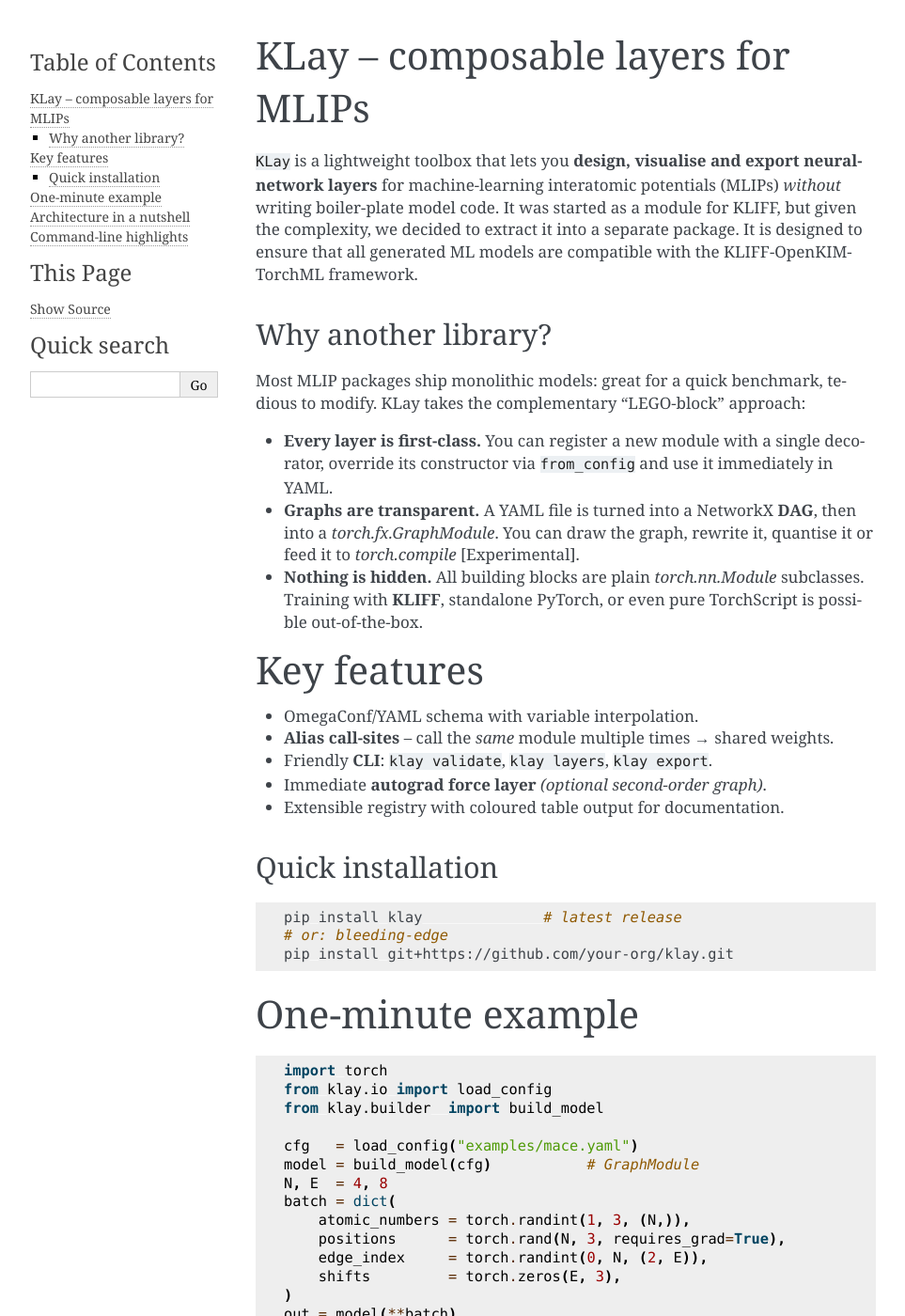
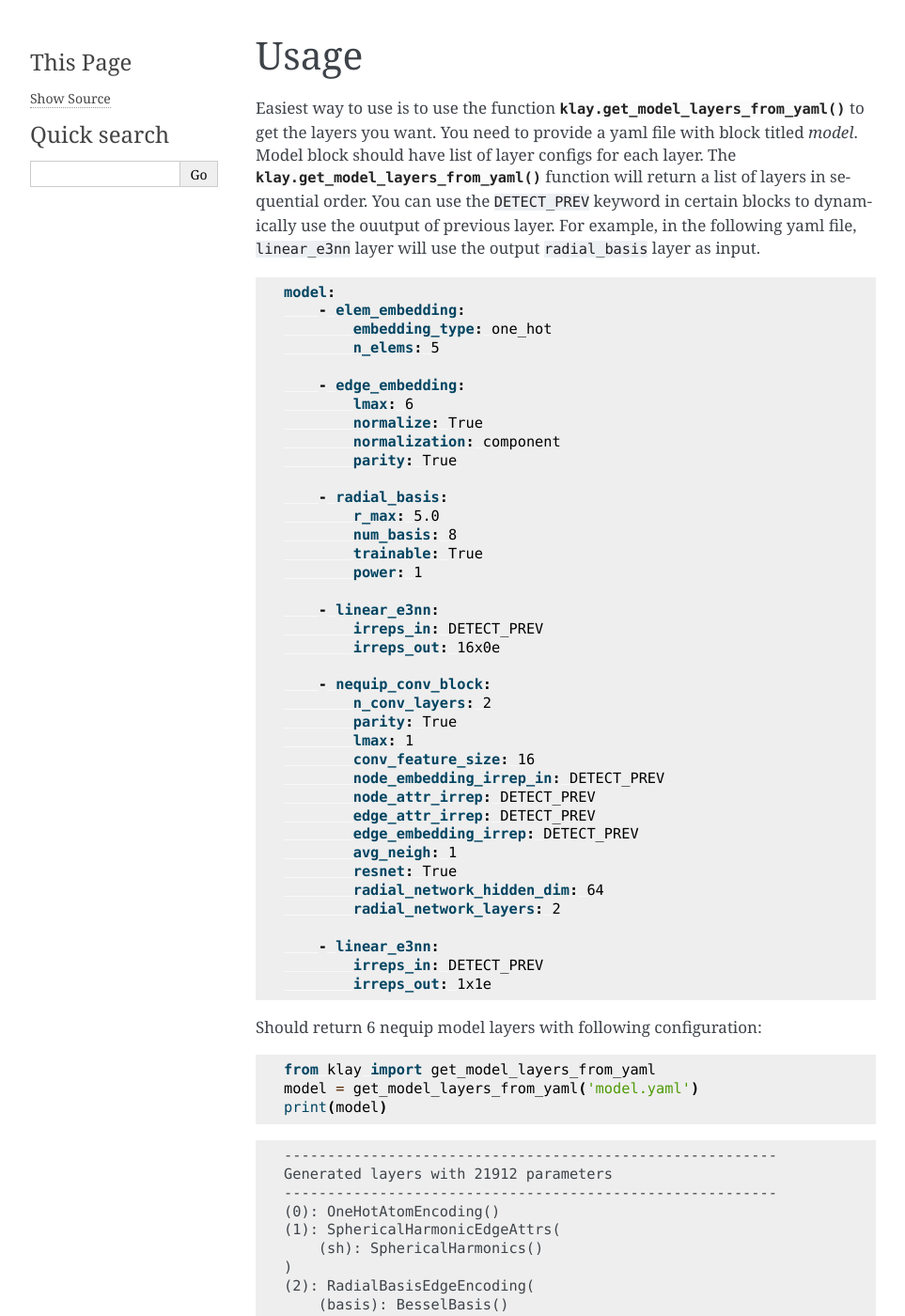
Before and after one commit to openkim/klay, a Sphinx documentation site: the page built from docs/usage.rst, in a window 1280 px wide and 1400 px high. Shown: the whole window at 94% size, without its empty margins (148-1111 px from the left). Built offline with Sphinx 7.4.7, drawn with Linux system fonts in a browser that asks for light colours; some of the changed text lies outside the part shown.

Commit message:
Updated docs

```diff
--- a/docs/intro.rst
+++ b/docs/intro.rst
@@ -1,23 +1,114 @@
-Introduction
+.. _intro:
+
+KLay – composable layers for MLIPs
+===============================
+
+``KLay`` is a lightweight toolbox that lets you **design, visualise and export
+neural-network layers** for machine-learning interatomic potentials (MLIPs)
+*without* writing boiler-plate model code. It was started as a module for KLIFF,
+but given the complexity, we decided to extract it into a separate package.
+It is designed to ensure that all generated ML models are compatible with the
+KLIFF-OpenKIM-TorchML framework.
+
+Why another library?
+--------------------
+
+Most MLIP packages ship monolithic models: great for a quick benchmark,
+tedious to modify.  KLay takes the complementary “LEGO-block” approach:
+
+* **Every layer is first-class.**  You can register a new module with a single
+  decorator, override its constructor via ``from_config`` and use it
+  immediately in YAML.
+* **Graphs are transparent.**  A YAML file is turned into a NetworkX
+  **DAG**, then into a `torch.fx.GraphModule`.  You can draw the graph,
+  rewrite it, quantise it or feed it to `torch.compile` [Experimental].
+* **Nothing is hidden.**  All building blocks are plain `torch.nn.Module`
+  subclasses.  Training with **KLIFF**, standalone PyTorch, or even pure
+  TorchScript is possible out-of-the-box.
+
+Key features
 ============
 
-.. image:: _static/klay_logo.png
-    :align: center
+* OmegaConf/YAML schema with variable interpolation.
+* **Alias call-sites** – call the *same* module multiple times → shared
+  weights.
+* Friendly **CLI**: ``klay validate``, ``klay layers``, ``klay export``.
+* Immediate **autograd force layer** *(optional second-order graph)*.
+* Extensible registry with coloured table output for documentation.
 
-KLIFF Layers (KLay) is a python package that provides easy to use interface for creating trainable layers from scratch, or pre-trained.
-KLay currently provides NequIP like layers, and E3NN Linear layers. In future it will provide MACE, EGNN, and other layers.
-
-
-Installation
-============
-It can easily be installed using pip:
+Quick installation
+------------------
 
 .. code-block:: bash
 
-    pip install klay
+   pip install klay              # latest release
+   # or: bleeding-edge
+   pip install git+https://github.com/your-org/klay.git
 
-Source code for klay can be found at
+One-minute example
+==================
 
-.. note::
+.. code-block:: python
 
-    https://github.com/ipcamit/klay
+   import torch
+   from klay.io import load_config
+   from klay.builder  import build_model
+
+   cfg   = load_config("examples/mace.yaml")
+   model = build_model(cfg)           # GraphModule
+   N, E  = 4, 8
+   batch = dict(
+       atomic_numbers = torch.randint(1, 3, (N,)),
+       positions      = torch.rand(N, 3, requires_grad=True),
+       edge_index     = torch.randint(0, N, (2, E)),
+       shifts         = torch.zeros(E, 3),
+   )
+   out = model(**batch)
+   print(out["energy"], out["forces"].shape)     # scalar,  (N,3)
+
+
+Architecture in a nutshell
+==========================
+
+.. mermaid::
+
+   graph LR
+       subgraph "OmegaConf / YAML"
+          Y(model_inputs) --> Y(model_layers) --> Y(model_outputs)
+       end
+       Y --> D(DAG / NetworkX)
+       D --> FX(torch.fx.GraphModule)
+       FX -->|TorchScript| PT(.pt)
+       FX -->|torch.compile| JIT(Optimised model)
+
+* **YAML → DAG** edges = data-dependencies, nodes are inputs / layers /
+  call-site aliases / outputs.
+* **DAG → FX** one placeholder per ``model_input``, one ``call_module`` node
+  per layer, auto-generated ``getitem`` nodes for tuple/dict ports.
+* **FX → Deploy** TorchScript, `torch.compile`, ONNX, etc.
+
+Command-line highlights
+=======================
+
+.. list-table::
+   :header-rows: 1
+
+   * - Command
+     - Purpose
+     - Frequent options
+   * - ``klay layers``
+     - Show every registered layer and its ``from_config`` signature.  Required
+       args are **red**, optional args (with defaults) **yellow**.
+     - ``--type embedding`` ``--all``
+   * - ``klay validate``
+     - Fatal on missing sources, cycles; warnings for alias→alias, unused
+       outputs, dangling layers (optionally fatal).  Can render a Graphviz
+       image.
+     - ``--allow-dangling`` ``--visualize`` ``--fmt svg``
+   * - ``klay build-layers``
+     - Instantiate all modules when the config lacks inputs/outputs.
+     - —
+   * - ``klay export``
+     - Build the model and save either a TorchScript ``.pt`` file or a weights
+       ``.pth``.
+     - ``--format state_dict`` ``-n 10``
--- /dev/null
+++ b/docs/requirements.txt
@@ -0,0 +1 @@
+sphinxcontrib-mermaid~=0.9
--- a/docs/usage.rst
+++ b/docs/usage.rst
@@ -1,114 +1,135 @@
-.. _intro:
+Usage
+=====
 
-KLay – composable layers for MLIPs
-===============================
+Easiest way to use is to use the function :func:`klay.get_model_layers_from_yaml` to get the layers you want. You need to provide a yaml file with block titled `model`. Model block should have list of layer configs for each layer. The :func:`klay.get_model_layers_from_yaml` function will return a list of layers in sequential order. You can use the ``DETECT_PREV`` keyword in certain blocks to dynamically use the ouutput of previous layer. For example, in the following yaml file, ``linear_e3nn`` layer will use the output ``radial_basis`` layer as input.
 
-``KLay`` is a lightweight toolbox that lets you **design, visualise and export
-neural-network layers** for machine-learning interatomic potentials (MLIPs)
-*without* writing boiler-plate model code. It was started as a module for KLIFF,
-but given the complexity, we decided to extract it into a separate package.
-It is designed to ensure that all generated ML models are compatible with the
-KLIFF-OpenKIM-TorchML framework.
+.. code-block:: yaml
 
-Why another library?
---------------------
+    model:
+        - elem_embedding:
+            embedding_type: one_hot
+            n_elems: 5
 
-Most MLIP packages ship monolithic models: great for a quick benchmark,
-tedious to modify.  KLay takes the complementary “LEGO-block” approach:
+        - edge_embedding:
+            lmax: 6
+            normalize: True
+            normalization: component
+            parity: True
 
-* **Every layer is first-class.**  You can register a new module with a single
-  decorator, override its constructor via ``from_config`` and use it
-  immediately in YAML.
-* **Graphs are transparent.**  A YAML file is turned into a NetworkX
-  **DAG**, then into a `torch.fx.GraphModule`.  You can draw the graph,
-  rewrite it, quantise it or feed it to `torch.compile` [Experimental].
-* **Nothing is hidden.**  All building blocks are plain `torch.nn.Module`
-  subclasses.  Training with **KLIFF**, standalone PyTorch, or even pure
-  TorchScript is possible out-of-the-box.
+        - radial_basis:
+            r_max: 5.0
+            num_basis: 8
+            trainable: True
+            power: 1
 
-Key features
-============
+        - linear_e3nn:
+            irreps_in: DETECT_PREV
+            irreps_out: 16x0e
 
-* OmegaConf/YAML schema with variable interpolation.
-* **Alias call-sites** – call the *same* module multiple times → shared
-  weights.
-* Friendly **CLI**: ``klay validate``, ``klay layers``, ``klay export``.
-* Immediate **autograd force layer** *(optional second-order graph)*.
-* Extensible registry with coloured table output for documentation.
+        - nequip_conv_block:
+            n_conv_layers: 2
+            parity: True
+            lmax: 1
+            conv_feature_size: 16
+            node_embedding_irrep_in: DETECT_PREV
+            node_attr_irrep: DETECT_PREV
+            edge_attr_irrep: DETECT_PREV
+            edge_embedding_irrep: DETECT_PREV
+            avg_neigh: 1
+            resnet: True
+            radial_network_hidden_dim: 64
+            radial_network_layers: 2
 
-Quick installation
-------------------
+        - linear_e3nn:
+            irreps_in: DETECT_PREV
+            irreps_out: 1x1e
 
-.. code-block:: bash
-
-   pip install klay              # latest release
-   # or: bleeding-edge
-   pip install git+https://github.com/your-org/klay.git
-
-One-minute example
-==================
+Should return 6 nequip model layers with following configuration:
 
 .. code-block:: python
 
-   import torch
-   from klay.io import load_config
-   from klay.builder  import build_model
+    from klay import get_model_layers_from_yaml
+    model = get_model_layers_from_yaml('model.yaml')
+    print(model)
 
-   cfg   = load_config("examples/mace.yaml")
-   model = build_model(cfg)           # GraphModule
-   N, E  = 4, 8
-   batch = dict(
-       atomic_numbers = torch.randint(1, 3, (N,)),
-       positions      = torch.rand(N, 3, requires_grad=True),
-       edge_index     = torch.randint(0, N, (2, E)),
-       shifts         = torch.zeros(E, 3),
-   )
-   out = model(**batch)
-   print(out["energy"], out["forces"].shape)     # scalar,  (N,3)
+.. code-block:: text
 
+    ---------------------------------------------------------
+    Generated layers with 21912 parameters
+    ---------------------------------------------------------
+    (0): OneHotAtomEncoding()
+    (1): SphericalHarmonicEdgeAttrs(
+        (sh): SphericalHarmonics()
+    )
+    (2): RadialBasisEdgeEncoding(
+        (basis): BesselBasis()
+        (cutoff): PolynomialCutoff()
+    )
+    (3): AtomwiseLinear(
+        (linear): Linear(8x0e -> 16x0e | 128 weights)
+    )
+    (4): NequipConvBlock(
+        (conv_layers): ModuleList(
+        (0): ConvNetLayer(
+            (equivariant_nonlin): Gate (32x0e+16x1o -> 16x0e+16x1o)
+            (conv): InteractionBlock(
+            (linear_1): Linear(16x0e -> 16x0e | 256 weights)
+            (fc): FullyConnectedNet[8, 64, 64, 32]
+            (tp): TensorProduct(16x0e x 1x0e+1x1o -> 16x0e+16x1o | 32 paths | 32 weights)
+            (linear_2): Linear(16x0e+16x1o -> 32x0e+16x1o | 768 weights)
+            (sc): FullyConnectedTensorProduct(16x0e x 1x0e -> 32x0e+16x1o | 512 paths | 512 weights)
+            )
+        )
+        (1): ConvNetLayer(
+            (equivariant_nonlin): Gate (48x0e+16x1o+16x1e -> 16x0e+16x1e+16x1o)
+            (conv): InteractionBlock(
+            (linear_1): Linear(16x0e+16x1o -> 16x0e+16x1o | 512 weights)
+            (fc): FullyConnectedNet[8, 64, 64, 80]
+            (tp): TensorProduct(16x0e+16x1o x 1x0e+1x1o -> 32x0e+32x1o+16x1e | 80 paths | 80 weights)
+            (linear_2): Linear(32x0e+32x1o+16x1e -> 48x0e+16x1o+16x1e | 2304 weights)
+            (sc): FullyConnectedTensorProduct(16x0e+16x1o x 1x0e -> 48x0e+16x1o+16x1e | 1024 paths | 1024 weights)
+            )
+        )
+        )
+    )
+    (5): AtomwiseLinear(
+        (linear): Linear(16x0e+16x1e+16x1o -> 1x1o | 16 weights)
+    )
+    )
 
-Architecture in a nutshell
-==========================
+You can see the example in `examples` folder for more details. You can now use these layers in your model. Below is an example of how to use these layers in a model.
 
-.. mermaid::
+.. code-block:: python
 
-   graph LR
-       subgraph "OmegaConf / YAML"
-          Y(model_inputs) --> Y(model_layers) --> Y(model_outputs)
-       end
-       Y --> D(DAG / NetworkX)
-       D --> FX(torch.fx.GraphModule)
-       FX -->|TorchScript| PT(.pt)
-       FX -->|torch.compile| JIT(Optimised model)
+    import torch
+    from klay import get_model_layers_from_yaml
 
-* **YAML → DAG** edges = data-dependencies, nodes are inputs / layers /
-  call-site aliases / outputs.
-* **DAG → FX** one placeholder per ``model_input``, one ``call_module`` node
-  per layer, auto-generated ``getitem`` nodes for tuple/dict ports.
-* **FX → Deploy** TorchScript, `torch.compile`, ONNX, etc.
+    layers = get_model_layers_from_yaml('model.yaml')
 
-Command-line highlights
-=======================
+    class Model(torch.nn.Module):
+        def __init__(self, layers):
+            super(Model, self).__init__()
+            self.layers = torch.nn.ModuleList(layers)
 
-.. list-table::
-   :header-rows: 1
+        def forward(self, z, pos, edge_index, shifts):
+            node_attr = self.layers[0](z)
+            edge_vec, edge_length, edge_sh = self.layers[1](pos, edge_index, shifts)
+            edge_embedding = self.layers[2](edge_length)
+            node_embedding = self.layers[3](node_attr)
+            node_embedding = self.layers[4](node_attr, node_embedding, edge_embedding, edge_sh, edge_index)
+            node_embedding = self.layers[5](node_embedding)
+            return node_embedding
 
-   * - Command
-     - Purpose
-     - Frequent options
-   * - ``klay layers``
-     - Show every registered layer and its ``from_config`` signature.  Required
-       args are **red**, optional args (with defaults) **yellow**.
-     - ``--type embedding`` ``--all``
-   * - ``klay validate``
-     - Fatal on missing sources, cycles; warnings for alias→alias, unused
-       outputs, dangling layers (optionally fatal).  Can render a Graphviz
-       image.
-     - ``--allow-dangling`` ``--visualize`` ``--fmt svg``
-   * - ``klay build-layers``
-     - Instantiate all modules when the config lacks inputs/outputs.
-     - —
-   * - ``klay export``
-     - Build the model and save either a TorchScript ``.pt`` file or a weights
-       ``.pth``.
-     - ``--format state_dict`` ``-n 10``
+    model = Model(layers)
+
+    # Example input
+    z = torch.randn(10, 5)
+    pos = torch.randn(10, 3)
+    edge_index = torch.tensor([[0, 1, 2, 3, 4, 5, 6, 7, 8, 9], [1, 2, 3, 4, 5, 6, 7, 8, 9, 0]])
+    shifts = torch.randn(10, 3)
+
+    # Forward pass
+    out = model(z, pos, edge_index, shifts)
+    print(out)
+
+This gives the flexibility to generate arbitrary layers and assemble them like LEGO blocks.
```
